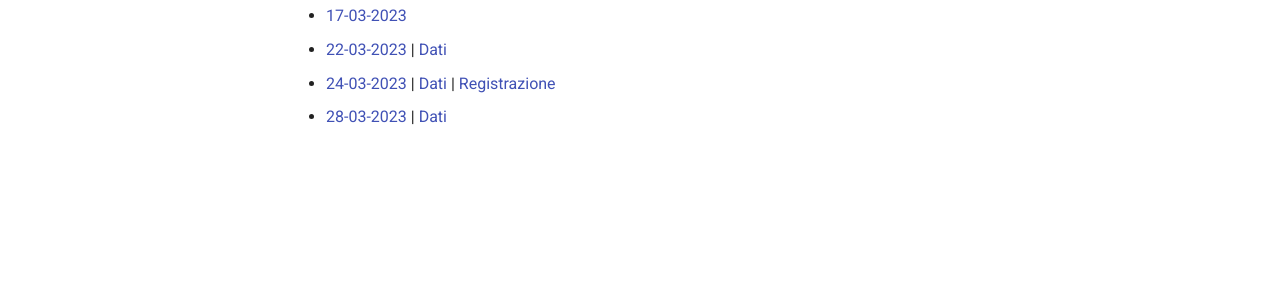
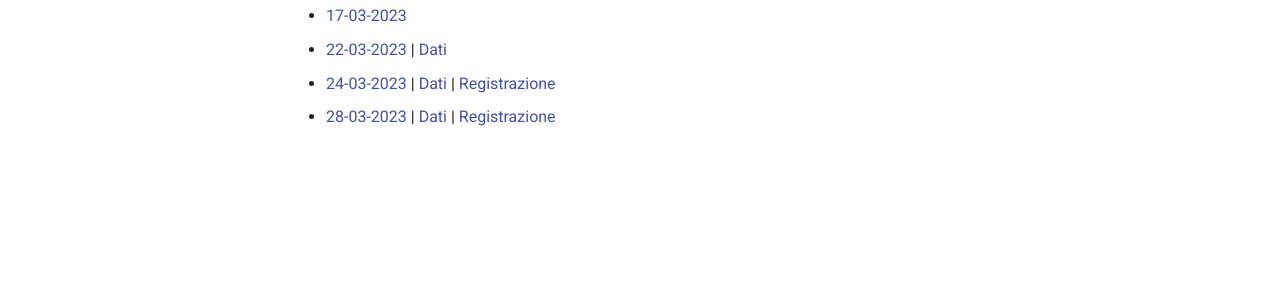
Before and after one commit to andreatitolo/gislab2023, an MkDocs documentation site: the page built from docs/2. Slides/Elenco Slides.md, in a window 1280 px wide. Shown: the part 333-633 px from the top of the page. Built offline with MkDocs 1.6.1 and Material for MkDocs 9.7.7, drawn with Linux system fonts in a browser that asks for light colours; comment, search, counter and statistics services are not loaded.

Commit message:
add recording for lesson 5

```diff
--- a/docs/2. Slides/Elenco Slides.md
+++ b/docs/2. Slides/Elenco Slides.md
@@ -9,4 +9,4 @@
 
 -  [24-03-2023](https://www.andreatitolo.com/slides/gislab/4.IntroQGIS.html) | [Dati](https://codeberg.org/titoloandrea/SapienzaStudentLab2023/raw/branch/main/dati/4_intro_qgis.zip) | [Registrazione](https://kdrive.infomaniak.com/app/share/408009/f8a0b482-4c30-4a6d-a6cb-19ec429911ff)
 
--  [28-03-2023](https://www.andreatitolo.com/slides/gislab/5.IntroQGISMap.html) | [Dati](https://codeberg.org/titoloandrea/SapienzaStudentLab2023/raw/branch/main/dati/5_qgis_map_crs.zip)
+-  [28-03-2023](https://www.andreatitolo.com/slides/gislab/5.IntroQGISMap.html) | [Dati](https://codeberg.org/titoloandrea/SapienzaStudentLab2023/raw/branch/main/dati/5_qgis_map_crs.zip) | [Registrazione](https://kdrive.infomaniak.com/app/share/408009/cfbcc1d6-aa2c-4f92-af89-216d698b53f3)
```
